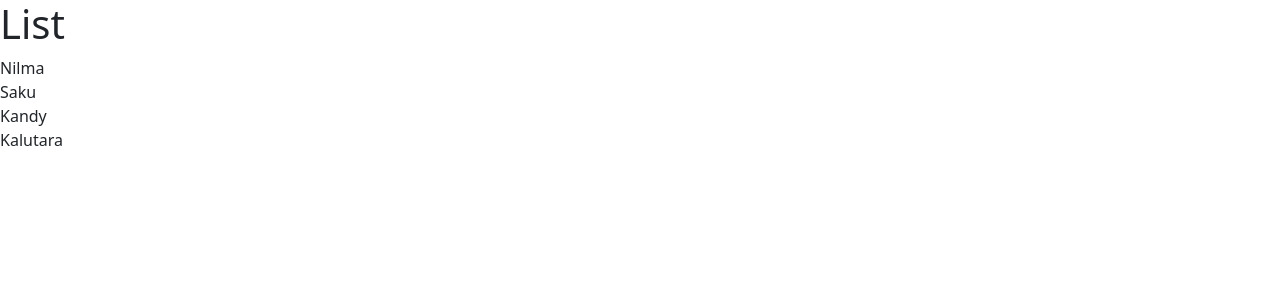
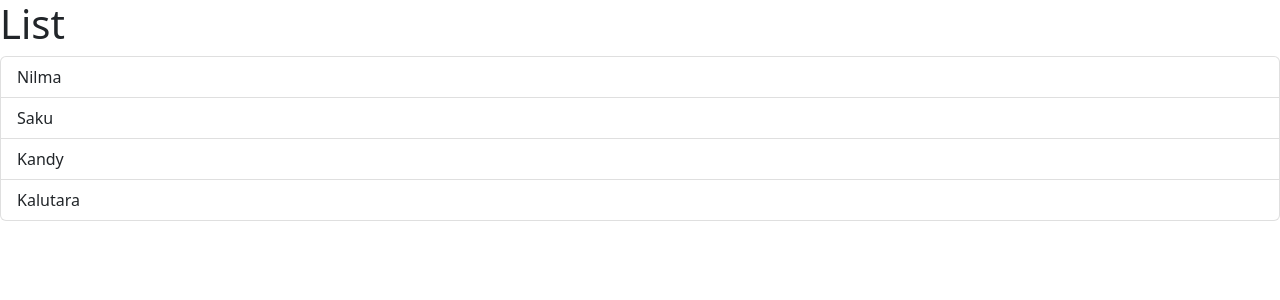
Before and after one commit to NilmaPeiris/react-app, a React (Vite) app: page / in a window 1280 px wide. Shown: the top 300 px of the page. Built offline with nearby package versions, Linux system fonts and the light colour scheme.

Commit message:
Click items

```diff
--- a/src/components/ListGroup.tsx
+++ b/src/components/ListGroup.tsx
@@ -1,12 +1,19 @@
 function ListGroup() {
-  const items = ["Nilma", "Saku", "Kandy", "Kalutara"];
+  let items = ["Nilma", "Saku", "Kandy", "Kalutara"];
 
   return (
     <>
       <h1>List</h1>
+      {items.length == 0 && <p>No item found</p>}
       <ul className="list-group">
         {items.map((item) => (
-          <li key={item}>{item}</li>
+          <li
+            className="list-group-item"
+            key={item}
+            onClick={() => console.log(item)}
+          >
+            {item}
+          </li>
         ))}
       </ul>
     </>
```
